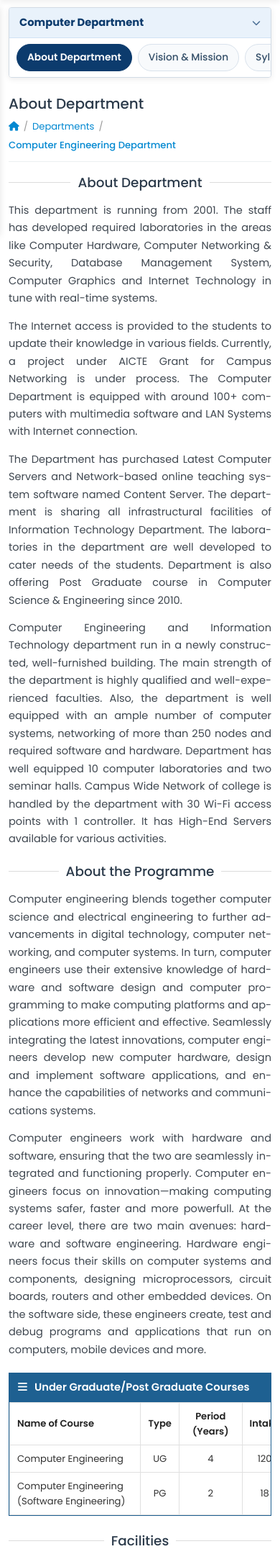
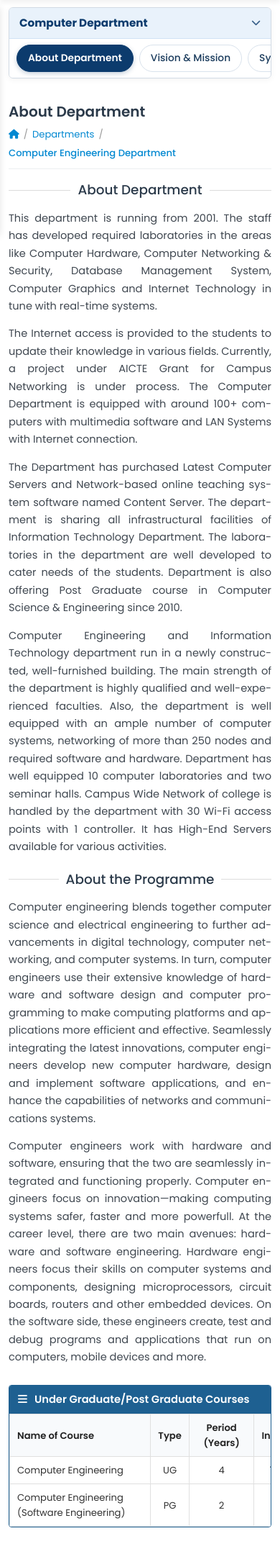
Before and after one commit to Aman-p02/GECM, a PHP site: page /departments/computer-engineering.php in a window 390 px wide. Shown: the part 89-2241 px from the top of the page at 72% size. Run offline with PHP 8.4, Linux system fonts and the light colour scheme.

Commit message:
Apply modern horizontal pill tab navigation card across laptop and all screen sizes

```diff
--- a/departments/css/department.css
+++ b/departments/css/department.css
@@ -24,14 +24,13 @@
 }
 
 /* -------------------------------------------------------------
-   Layout Grid (Desktop First)
-   minmax(0, 1fr) is critical to prevent CSS grid blowout on mobile!
+   Page Layout: Modern Full-Width Flow with Horizontal Top Nav Card
+   Matches user screenshot across laptop, desktop, tablet & mobile
    ------------------------------------------------------------- */
 .dept-layout-grid {
-    display: grid;
-    grid-template-columns: 260px minmax(0, 1fr);
-    gap: 35px;
-    align-items: start;
+    display: flex;
+    flex-direction: column;
+    gap: 25px;
     width: 100%;
     max-width: 100%;
     min-width: 0;
@@ -39,91 +38,117 @@
 }
 
 /* -------------------------------------------------------------
-   Left Sidebar Navigation (Directly matching screenshot)
+   Horizontal Department Navigation Card (Matching Screenshot)
    ------------------------------------------------------------- */
 .dept-sidebar {
     background: #ffffff;
-    border: 1px solid #d9d9d9;
-    border-radius: 0;
+    border: 1px solid #d2dbe5;
+    border-radius: 6px;
     overflow: hidden;
     width: 100%;
     max-width: 100%;
+    box-shadow: 0 2px 8px rgba(0, 0, 0, 0.05);
     box-sizing: border-box;
 }
 
 .dept-sidebar-header {
-    background: #9dc3e6; /* Soft light blue box from screenshot */
-    padding: 13px 18px;
+    background: #e9f2fb;
+    padding: 11px 18px;
     font-size: 1.05rem;
     font-weight: 700;
-    color: #1a3b5c;
+    color: #0c3b6d;
     margin: 0;
-    border-bottom: 1px solid #8cbbee;
+    border-bottom: 1px solid #d0e2f5;
+    display: flex;
+    align-items: center;
+    justify-content: space-between;
+}
+
+.dept-sidebar-header::after {
+    content: '\f078';
+    font-family: 'Font Awesome 5 Free';
+    font-weight: 900;
+    font-size: 0.82rem;
+    color: #0c3b6d;
+    opacity: 0.8;
 }
 
 .dept-sidebar-menu {
+    display: flex;
+    overflow-x: auto;
+    white-space: nowrap;
+    background: #ffffff;
+    padding: 12px 16px;
+    gap: 10px;
+    -webkit-overflow-scrolling: touch;
+    scrollbar-width: thin;
+    scrollbar-color: #cbd5e1 transparent;
+    width: 100%;
+    box-sizing: border-box;
     list-style: none;
     margin: 0;
-    padding: 0;
-    width: 100%;
-    max-width: 100%;
-    box-sizing: border-box;
+}
+
+.dept-sidebar-menu::-webkit-scrollbar {
+    height: 5px;
+}
+
+.dept-sidebar-menu::-webkit-scrollbar-thumb {
+    background-color: #cbd5e1;
+    border-radius: 4px;
 }
 
 .dept-sidebar-menu li {
-    border-bottom: 1px solid #e8e8e8;
-    width: 100%;
-    box-sizing: border-box;
-}
-
-.dept-sidebar-menu li:last-child {
+    flex: 0 0 auto;
     border-bottom: none;
+    width: auto;
 }
 
 .dept-nav-link {
-    display: flex;
-    justify-content: space-between;
+    display: inline-flex;
     align-items: center;
-    padding: 11px 18px;
+    justify-content: center;
+    padding: 8px 20px;
+    border-radius: 24px;
+    border: 1px solid #d9e2ec;
     font-size: 0.92rem;
     font-weight: 500;
-    color: #333333;
+    color: #1a3b5c;
     text-decoration: none;
-    transition: background-color 0.15s, color 0.15s;
+    transition: all 0.2s ease;
     cursor: pointer;
     background: #ffffff;
     box-sizing: border-box;
+    white-space: nowrap;
 }
 
 .dept-nav-link:hover {
-    background: #f4f7fa;
+    background: #f0f4f8;
     color: #0c3b6d;
+    border-color: #0c3b6d;
 }
 
-/* Active Menu Item matching slate grey from screenshot */
+/* Active Menu Item matching dark navy blue pill from screenshot */
 .dept-sidebar-menu li.active .dept-nav-link,
 .dept-nav-link.active {
-    background: #546373 !important;
+    background: #0c3b6d !important;
     color: #ffffff !important;
+    border-color: #0c3b6d !important;
     font-weight: 600;
+    box-shadow: 0 2px 6px rgba(12, 59, 109, 0.25);
 }
 
 .dept-nav-link .arrow-icon {
-    font-size: 0.8rem;
-    color: #888888;
-}
-
-.dept-nav-link.active .arrow-icon {
-    color: #ffffff;
+    display: none;
 }
 
 /* -------------------------------------------------------------
-   Right Content Pane
-   min-width: 0 is essential so wide tables do not stretch this panel!
+   Main Content Pane
+   Spacious full-width presentation below navigation card
    ------------------------------------------------------------- */
 .dept-content-panel {
     background: #ffffff;
-    min-height: 550px;
+    min-height: 450px;
     min-width: 0;
     max-width: 100%;
     width: 100%;
@@ -141,12 +166,13 @@
     margin-bottom: 20px;
     width: 100%;
     max-width: 100%;
+    border-bottom: 1px solid #eceff1;
     box-sizing: border-box;
 }
 
 .dept-page-title {
-    font-size: 1.35rem;
-    font-weight: 500;
+    font-size: 1.45rem;
+    font-weight: 600;
     color: #2b3a4a;
     margin: 0;
 }
@@ -265,7 +291,7 @@
    ------------------------------------------------------------- */
 .courses-card {
     border: 1px solid #1e6091;
-    border-radius: 0;
+    border-radius: 4px;
     overflow: hidden;
     margin: 26px 0 30px;
     background: #ffffff;
@@ -298,20 +324,20 @@
 
 .courses-table {
     width: 100%;
-    min-width: 480px;
+    min-width: 500px;
     border-collapse: collapse;
-    font-size: 0.92rem;
+    font-size: 0.93rem;
     margin: 0;
 }
 
 .courses-table th,
 .courses-table td {
-    padding: 11px 16px;
+    padding: 12px 18px;
     border: 1px solid #e0e0e0;
 }
 
 .courses-table th {
-    background: #ffffff;
+    background: #f8fafc;
     color: #222222;
     font-weight: 600;
     text-align: center;
@@ -601,21 +627,8 @@
    RESPONSIVE DESIGN BREAKPOINTS
    ============================================================= */
 
-/* Medium Devices (901px - 1050px) */
-@media (max-width: 1050px) {
-    .dept-layout-grid {
-        grid-template-columns: 220px minmax(0, 1fr);
-        gap: 25px;
-    }
-
-    .dept-facilities-dual-grid {
-        padding-left: 15px;
-        gap: 8px 20px;
-    }
-}
-
-/* Tablets & Mobile (<= 900px) */
-@media (max-width: 900px) {
+/* Tablets & Mobile (<= 768px) */
+@media (max-width: 768px) {
     .dept-page-wrapper {
         padding: 15px 0 45px;
     }
@@ -624,97 +637,23 @@
         padding: 0 15px;
     }
 
-    /* Stack into 1 column */
-    .dept-layout-grid {
-        grid-template-columns: 100%;
-        gap: 15px;
-    }
-
-    /* Mobile Sidebar as Horizontal Scrollable Bar */
     .dept-sidebar {
-        border-radius: 4px;
-        border: 1px solid #d2dbe5;
         margin-bottom: 5px;
-        position: sticky;
-        top: 0;
-        z-index: 95;
-        background: #ffffff;
-        box-shadow: 0 2px 8px rgba(0, 0, 0, 0.08);
-        width: 100%;
     }
 
     .dept-sidebar-header {
         padding: 9px 14px;
-        font-size: 0.92rem;
-        background: #e9f2fb;
-        color: #0c3b6d;
-        border-bottom: 1px solid #d0e2f5;
-        display: flex;
-        align-items: center;
-        justify-content: space-between;
-    }
-
-    .dept-sidebar-header::after {
-        content: '\f078';
-        font-family: 'Font Awesome 5 Free';
-        font-weight: 900;
-        font-size: 0.75rem;
-        color: #0c3b6d;
-        opacity: 0.7;
+        font-size: 0.95rem;
     }
 
     .dept-sidebar-menu {
-        display: flex;
-        overflow-x: auto;
-        white-space: nowrap;
-        background: #ffffff;
         padding: 8px 10px;
         gap: 8px;
-        -webkit-overflow-scrolling: touch;
-        scrollbar-width: none; /* Firefox */
-        width: 100%;
-    }
-
-    .dept-sidebar-menu::-webkit-scrollbar {
-        display: none; /* Chrome, Safari, Opera */
-    }
-
-    .dept-sidebar-menu li {
-        flex: 0 0 auto;
-        border-bottom: none;
-        width: auto;
     }
 
     .dept-nav-link {
-        padding: 7px 14px;
-        border-radius: 20px;
-        border: 1px solid #d9e2ec;
+        padding: 7px 15px;
         font-size: 0.86rem;
-        background: #f8fafc;
-        color: #334e68;
-        white-space: nowrap;
-    }
-
-    .dept-nav-link:hover {
-        background: #eef2f7;
-    }
-
-    .dept-sidebar-menu li.active .dept-nav-link,
-    .dept-nav-link.active {
-        background: #0c3b6d !important;
-        color: #ffffff !important;
-        border-color: #0c3b6d;
-    }
-
-    .dept-nav-link .arrow-icon {
-        display: none;
-    }
-
-    /* Content Area on Mobile */
-    .dept-content-panel {
-        min-height: auto;
-        width: 100%;
-        max-width: 100%;
     }
 
     .dept-top-bar {
@@ -738,10 +676,6 @@
     .dept-text-body {
         font-size: 0.93rem;
         line-height: 1.7;
-        text-align: justify;
-        text-justify: inter-word;
-        hyphens: auto;
-        -webkit-hyphens: auto;
     }
 
     /* Facilities Single Column on Tablets & Mobile */
@@ -761,20 +695,14 @@
         margin-top: 3px;
     }
 
-    /* Labs on Mobile */
     .labs-simple-grid {
-        grid-template-columns: repeat(auto-fill, minmax(200px, 1fr));
+        grid-template-columns: 1fr;
         gap: 12px;
     }
 
     .faculty-simple-grid {
         grid-template-columns: repeat(2, 1fr);
         gap: 14px;
-    }
-
-    /* Courses Table */
-    .courses-card {
-        margin: 20px 0;
     }
 }
 
@@ -804,10 +732,6 @@
     .dept-text-body {
         font-size: 0.91rem;
         line-height: 1.68;
-        text-align: justify;
-        text-justify: inter-word;
-        hyphens: auto;
-        -webkit-hyphens: auto;
         margin-bottom: 14px;
     }
 
--- a/departments/js/department.js
+++ b/departments/js/department.js
@@ -54,8 +54,8 @@ document.addEventListener('DOMContentLoaded', function () {
             pageTitle.textContent = titleMap[tabId];
         }
 
-        // On mobile / small screens, center the active pill in the horizontal nav
-        if (window.innerWidth <= 768 && targetLink) {
+        // Center the active pill smoothly in the horizontal nav
+        if (targetLink) {
             try {
                 targetLink.scrollIntoView({ behavior: 'smooth', inline: 'center', block: 'nearest' });
             } catch (err) {
```
Also changed, not shown: other parts of departments/css/department.css (+36 -43 lines).
